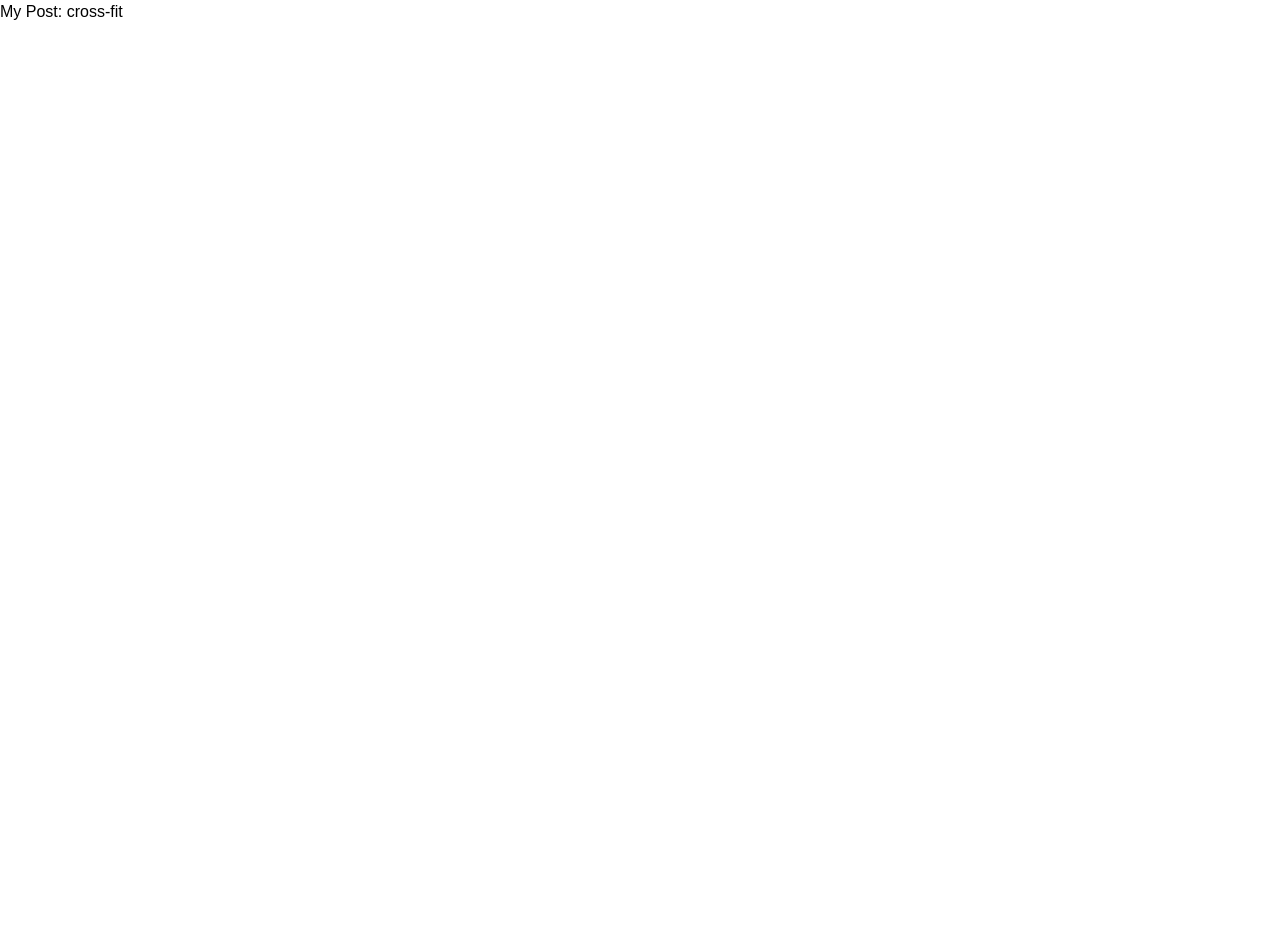
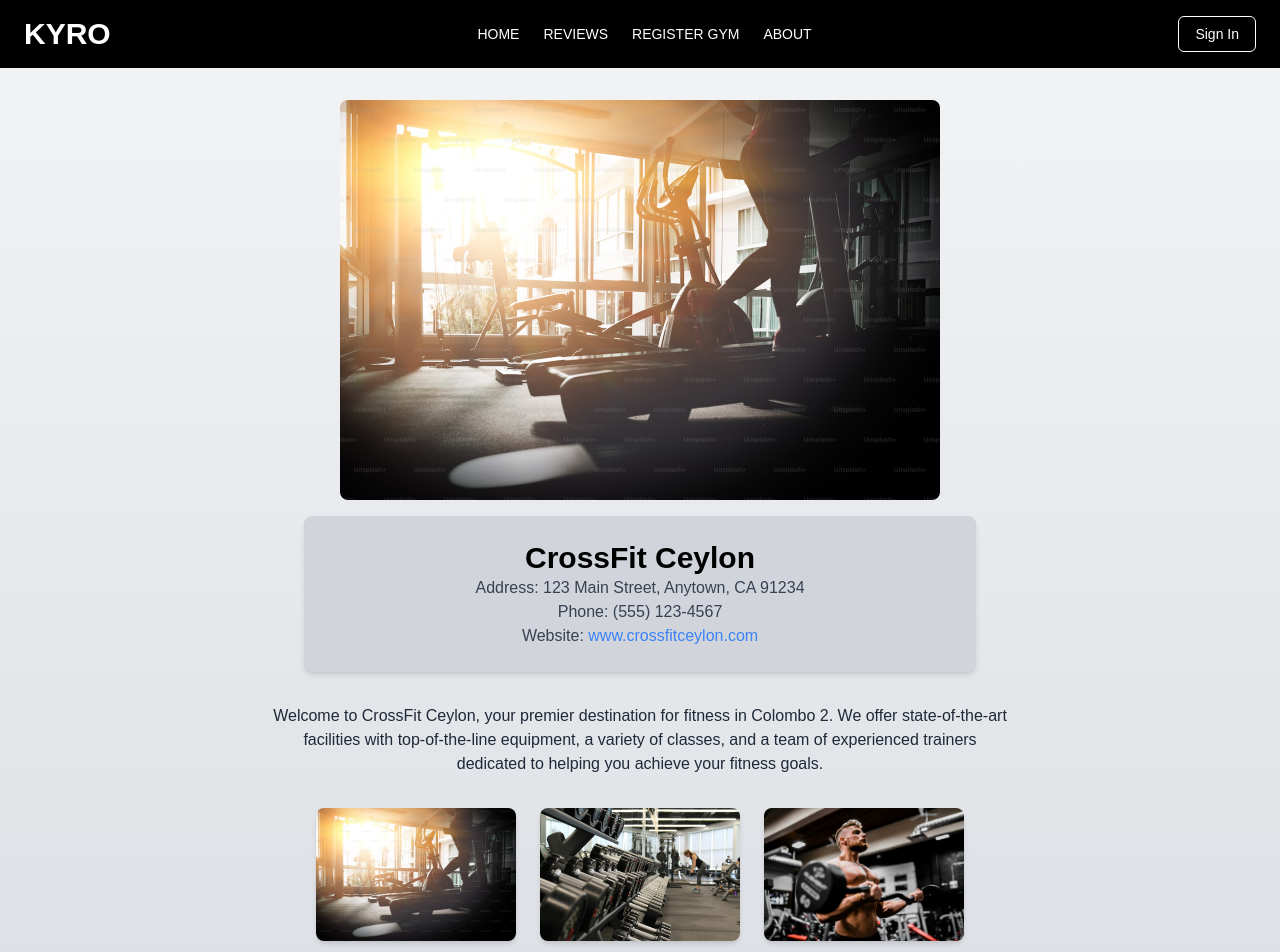
Before and after one commit to Pavith111/gym-management-system-FE, a Next.js app: page /gym/cross-fit in a window 1280 px wide. Shown: the top 952 px of the page. Before the commit the page ends 800 px from the top, so only its background shows below. Built offline with nearby package versions, Linux system fonts and the light colour scheme.

Commit message:
feat: Implement gym profile page and update gym scroller with links

```diff
--- a/src/app/gym/[slug]/page.js
+++ b/src/app/gym/[slug]/page.js
@@ -1,20 +1,151 @@
-"use client";
+import Image from "next/image";
+import NavBar from "@/components/NavBar";
+import Footer from "@/components/Footer";
 
-import { useSearchParams } from "next/navigation";
+const mockData = {
+  "cross-fit": {
+    name: "CrossFit Ceylon",
+    address: "123 Main Street, Anytown, CA 91234",
+    phone: "(555) 123-4567",
+    website: "www.crossfitceylon.com",
+    location: "Colombo 2",
+    price: "LKR 17,000/month",
+    amenities: [
+      "Advanced Equipments",
+      "Personal Trainers",
+      "Strength Training",
+    ],
+    cover: "/images/gym/gym1.jpg",
+    images: [
+      "/images/gym/gym1.jpg",
+      "/images/gym/gym2.jpg",
+      "/images/gym/gym3.jpg",
+    ],
+    hours: {
+      weekdays: "6:00 AM - 10:00 PM",
+      saturday: "8:00 AM - 8:00 PM",
+      sunday: "10:00 AM - 6:00 PM",
+    },
+    pricing: {
+      monthly: "LKR 17,000/month",
+      annual: "LKR 170,000/year (Save 20%)",
+      dayPass: "LKR 1,500/day",
+    },
+  },
+  "fitness-club": {
+    name: "Fitness Hub",
+    address: "456 Elm Street, Othertown, NY 12345",
+    phone: "(555) 987-6543",
+    website: "www.fitnesshub.com",
+    location: "Colombo 5",
+    price: "LKR 15,500/month",
+    amenities: ["Cardio Machines", "Group Classes", "Strength Training"],
+    cover: "/images/gym/gym2.jpg",
+    images: [
+      "/images/gym/gym4.jpg",
+      "/images/gym/gym5.jpg",
+      "/images/gym/gym1.jpg",
+    ],
+    hours: {
+      weekdays: "6:00 AM - 10:00 PM",
+      saturday: "8:00 AM - 8:00 PM",
+      sunday: "10:00 AM - 6:00 PM",
+    },
+    pricing: {
+      monthly: "LKR 15,500/month",
+      annual: "LKR 155,000/year (Save 20%)",
+      dayPass: "LKR 1,200/day",
+    },
+  },
+};
 
-export default async function Page({ params }) {
-    const slug = (await params).slug
-    return <div>My Post: {slug}</div>
-  }
-// const GymPage = () => {
-//     const searchParams = useSearchParams();
-//     const id = searchParams.get('id');
+export default async function GymProfile({ params }) {
+  const slug = (await params).slug;
+  const gymData = mockData[slug] || {};
 
-//     return (
-//         <div>
-//             <h1>Gym ID: {id}</h1>
-//         </div>
-//     );
-// };
+  return (
+    <div className="bg-gradient-to-b from-gray-100 to-gray-300 min-h-screen">
+      <NavBar />
 
-// export default GymPage;
+      <div className="container mx-auto text-center mt-8">
+        <Image
+          src={gymData.cover}
+          alt="Gym Cover"
+          width={600}
+          height={400}
+          className="rounded-lg mx-auto"
+        />
+        <div className="bg-gray-300 shadow-md rounded-lg p-6 mt-4 max-w-2xl mx-auto">
+          <h2 className="text-3xl font-bold">{gymData.name}</h2>
+          <p className="text-gray-700">
+            Address: {gymData.address} <br />
+            Phone: {gymData.phone} <br />
+            Website:{" "}
+            <a
+              href={`https://${gymData.website}`}
+              className="text-blue-500"
+              target="_blank"
+            >
+              {gymData.website}
+            </a>
+          </p>
+        </div>
+      </div>
+
+      <div className="container mx-auto text-center my-8 max-w-3xl px-4">
+        <p className="text-gray-800">
+          Welcome to {gymData.name}, your premier destination for fitness in{" "}
+          {gymData.location}. We offer state-of-the-art facilities with
+          top-of-the-line equipment, a variety of classes, and a team of
+          experienced trainers dedicated to helping you achieve your fitness
+          goals.
+        </p>
+      </div>
+
+      <div className="container mx-auto flex justify-center gap-6">
+        {gymData.images &&
+          gymData.images.map((image, index) => (
+            <Image
+              src={image}
+              alt={index}
+              width={200}
+              height={150}
+              className="rounded-lg shadow-md"
+            />
+          ))}
+      </div>
+
+      <div className="container mx-auto text-center mt-10 px-4">
+        <h3 className="text-2xl font-bold">Amenities:</h3>
+        <ul className="text-gray-800 mt-4">
+          {gymData.amenities &&
+            gymData.amenities.map((amenity, index) => (
+              <li key={index}>✔ {amenity}</li>
+            ))}
+        </ul>
+      </div>
+
+      <div className="container mx-auto flex flex-wrap justify-center gap-6 mt-10">
+        <div className="bg-gray-200 p-6 rounded-lg shadow-md text-center w-72">
+          <h4 className="font-bold pb-2">Hours:</h4>
+          <b>Weekdays:</b> {gymData.hours?.weekdays} <br />
+          <b>Saturday:</b> {gymData.hours?.saturday} <br />
+          <b>Sunday:</b> {gymData.hours?.sunday}
+        </div>
+        <div className="bg-gray-200 py-6 px-4 rounded-lg shadow-md text-center w-80">
+          <h4 className="font-bold pb-2">Pricing:</h4>
+          <b>Monthly Membership</b>: {gymData.pricing?.monthly} <br />
+          <b>Annual Membership:</b> {gymData.pricing?.annual} <br />
+          <b>Day Pass:</b> {gymData.pricing?.dayPass} <br />
+        </div>
+      </div>
+
+      <div className="container mx-auto text-center my-10">
+        <button className="bg-black text-white px-6 py-3 rounded-full font-bold text-lg shadow-lg hover:bg-gray-800 transition">
+          Grab Your Trial Pass
+        </button>
+      </div>
+      <Footer />
+    </div>
+  );
+}
--- a/src/components/GymScroller.jsx
+++ b/src/components/GymScroller.jsx
@@ -9,10 +9,12 @@
   CarouselNext,
   CarouselPrevious,
 } from "@/components/ui/carousel";
+import Link from "next/link";
 
 const gyms = [
   {
     id: 1,
+    username: "cross-fit",
     name: "CrossFit Ceylon",
     location: "Colombo 2",
     price: "LKR 17,000/month",
@@ -21,6 +23,7 @@
   },
   {
     id: 2,
+    username: "fitness-club",
     name: "Fitness Hub",
     location: "Colombo 5",
     price: "LKR 15,500/month",
@@ -29,6 +32,7 @@
   },
   {
     id: 3,
+    username: "pro-gym",
     name: "Pro Gym",
     location: "Colombo 3",
     price: "LKR 18,000/month",
@@ -37,6 +41,7 @@
   },
   {
     id: 4,
+    username: "elite-fitness",
     name: "Elite Fitness",
     location: "Colombo 7",
     price: "LKR 19,500/month",
@@ -49,13 +54,16 @@
   return (
     <div className="bg-white py-12">
       <div className="container mx-auto text-center">
-          <h2 className="text-black text-3xl font-bold mb-6">Find Your Perfect Gym</h2>
+        <h2 className="text-black text-3xl font-bold mb-6">
+          Find Your Perfect Gym
+        </h2>
 
         <Carousel className="w-full max-w-3xl mx-auto">
           <CarouselContent>
             {gyms.map((gym) => (
               <CarouselItem key={gym.id}>
                 <div className="p-4">
+                  <Link href={`/gym/${gym.username}`}>
                     <Card className="relative w-full h-[300px] rounded-lg overflow-hidden shadow-lg">
                       <CardContent className="relative h-full p-0">
                         <Image
@@ -73,6 +81,7 @@
                         </div>
                       </CardContent>
                     </Card>
+                  </Link>
                 </div>
               </CarouselItem>
             ))}
```
Lines whose indentation alone changed are shown as unchanged.
